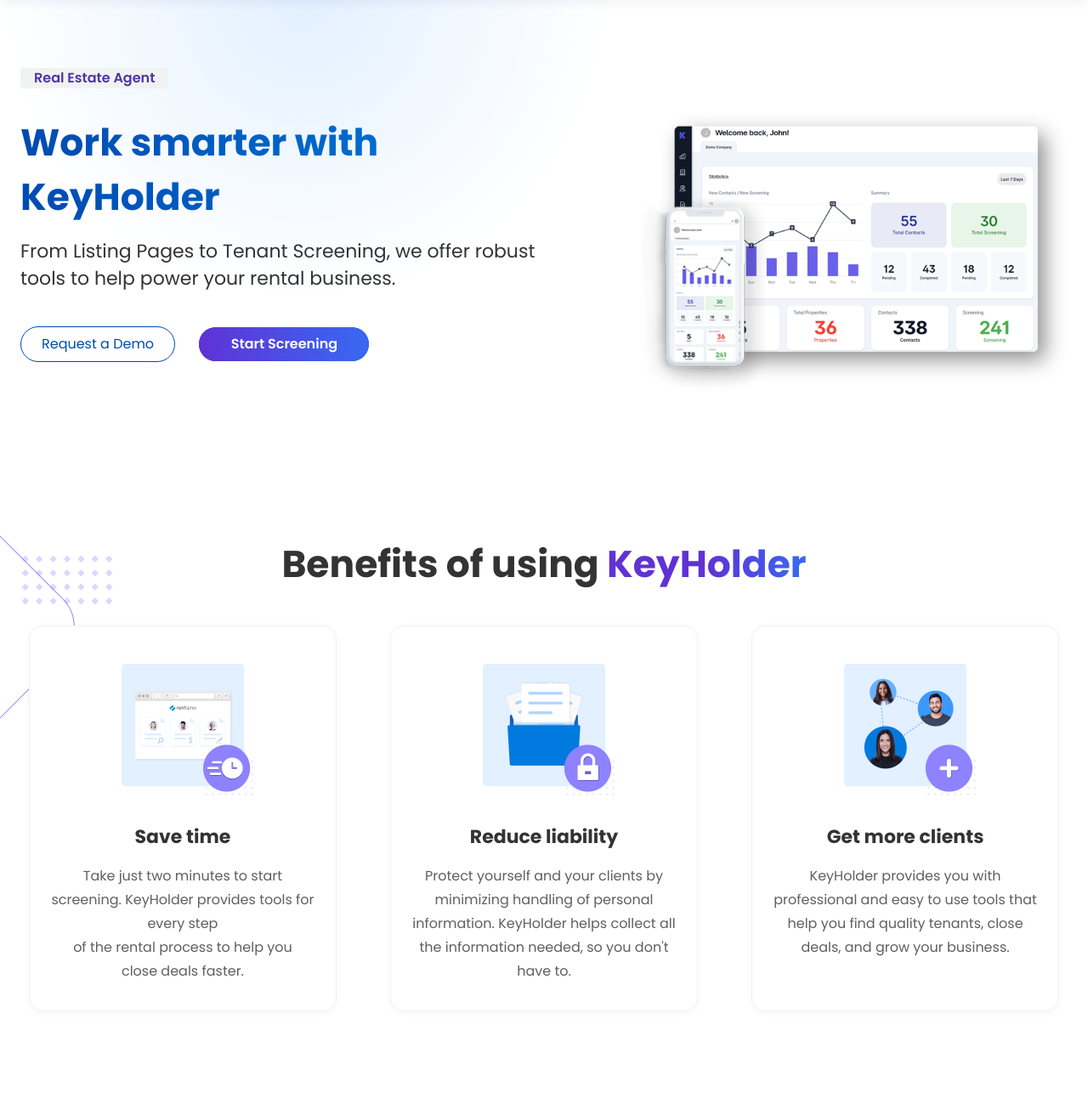
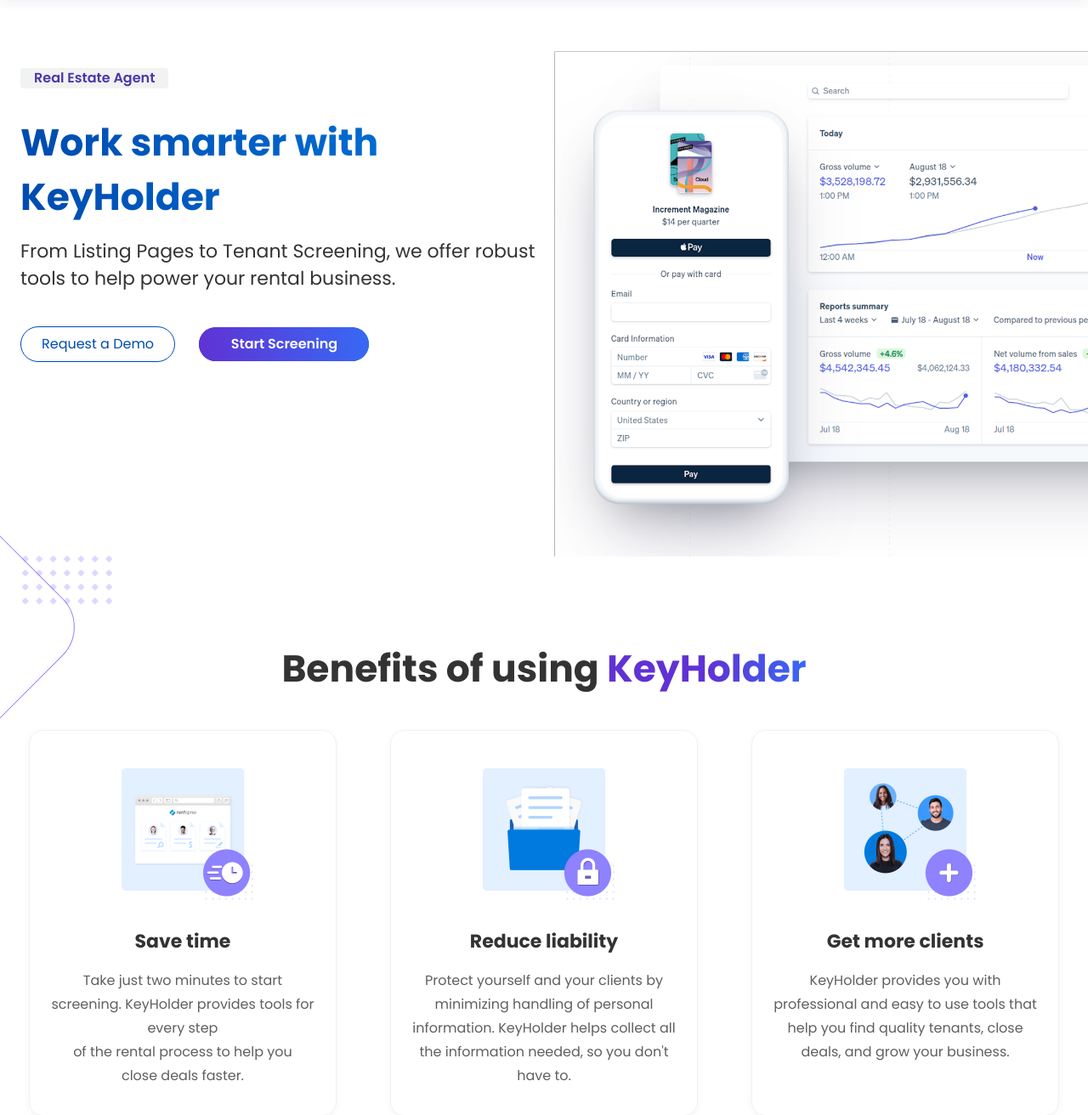
Before and after one commit to superdata20/kh-test, a PHP site: page / in a window 1280 px wide. Shown: the part 74-1386 px from the top of the page at 85% size. Run offline with PHP 8.4, Linux system fonts and the light colour scheme.

Commit message:
new banner

```diff
--- a/index.php
+++ b/index.php
@@ -3,7 +3,7 @@ require_once "inc/header.php";
 ?>
 <main class="c-page">
     <figure class="c-diamonds-wrap cc-purple"></figure>
-    <section class="c-solution_hero-section">
+    <section class="c-solution_hero-section" style="background-image: url('/assets/images/banner.png');background-repeat: no-repeat;background-position: center;background-size: 2000px;height: 715px;">
         <div class="c-container">
             <div class="c-feature-hero">
                 <div class="c-solution-hero_copy">
@@ -29,9 +29,9 @@ require_once "inc/header.php";
                         </div>
                     </div>
                 </div>
-                <div class="c-solution-hero_graphic">
-                    <img height="432" loading="lazy" width="504" alt="" src="/assets/images/banner.png" class="c-solution-hero_image" />
-                </div>
+<!--                <div class="c-solution-hero_graphic">-->
+<!--                    <img height="432" loading="lazy" width="504" alt="" src="/assets/images/banner.png" class="c-solution-hero_image" />-->
+<!--                </div>-->
                 <div class="c-double-cta cc-show-tablet">
                     <div class="c-cta">
                         <a href="https://app.keyholder.ie/sign-up" class="c-button cc-wide w-inline-block">
```
Also changed, not shown: assets/images/banner.png.
